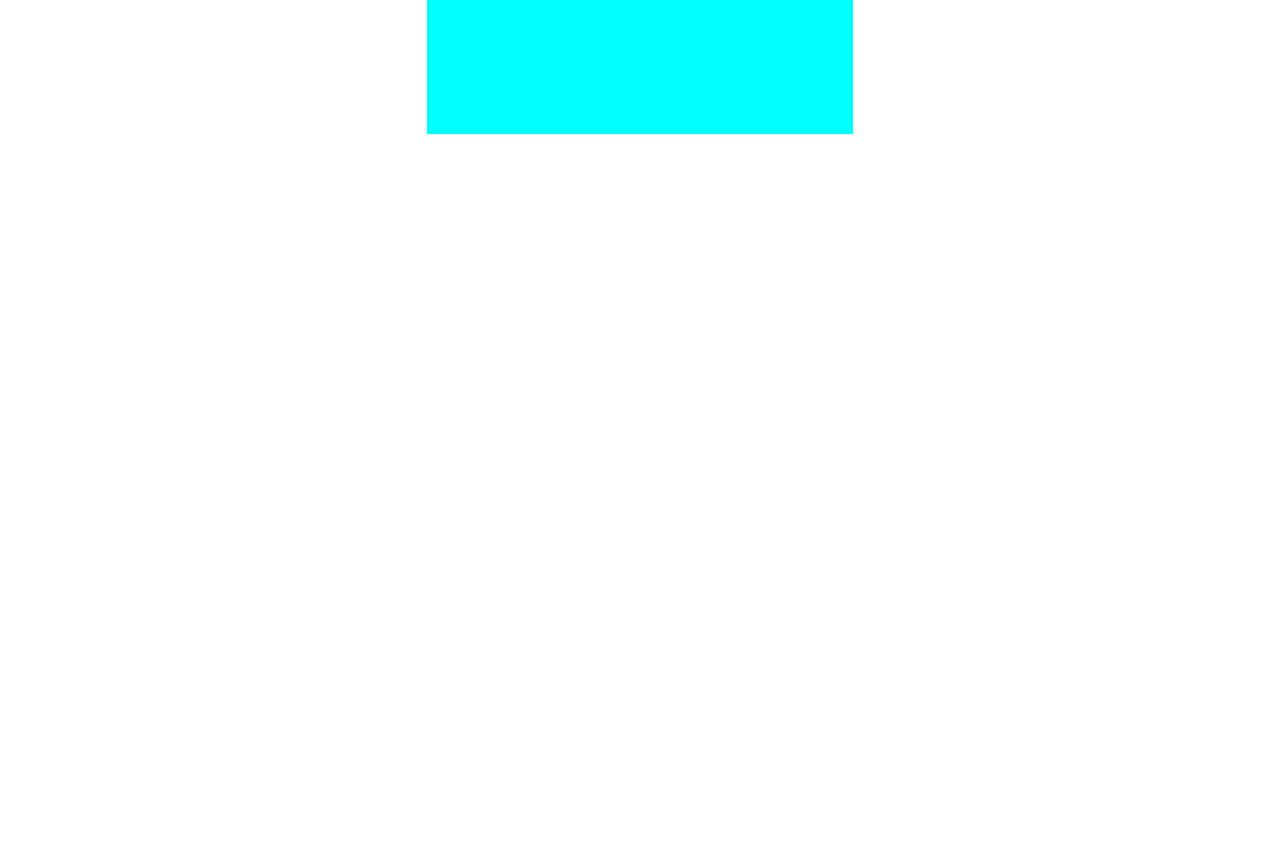
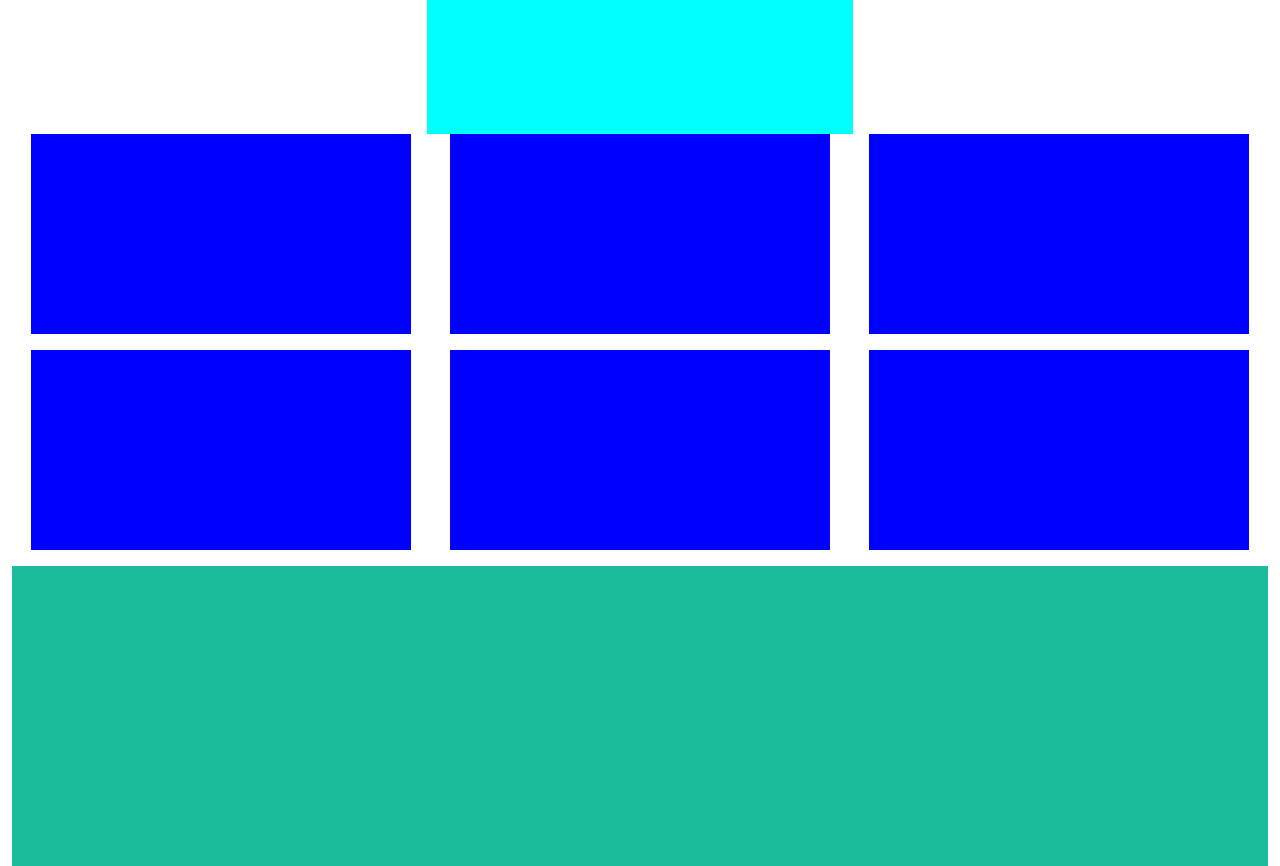
Before and after one commit to ChriEffe/html-css-bootstrap-freelancer, a plain HTML site: page index.html in a window 1280 px wide. Shown: the part 380-1246 px from the top of the page. Before the commit the page ends 800 px from the top, so only its background shows below. Drawn offline with nearby package versions, Linux system fonts and the light colour scheme.

Commit message:
inizio about

```diff
--- a/css/style.css
+++ b/css/style.css
@@ -22,3 +22,13 @@ html  {
     height: 150px;
     background-color: aqua;
 }
+
+.portfolio_content  {
+    height: 200px;
+    width: 380px;
+    background-color: blue;
+}
+
+.about_  {
+    height: 300px;
+}
--- a/index.html
+++ b/index.html
@@ -18,7 +18,7 @@
                 <div class="col-6"></div>
                 <div class="col-6"></div>
             </div>
-            <div class="header_ row justify-content-center h-100">
+            <div class="header_ row justify-content-center">
                 <div class="col-4">
                     <img src="" alt="">
                 </div>
@@ -29,16 +29,16 @@
         <main>
             <section class="row justify-content-center">
                 <div class="portfolio_ col-4"></div>
-                <div class="row">
-                    <div></div>
-                    <div></div>
-                    <div></div>
-                    <div></div>
-                    <div></div>
-                    <div></div>
+                <div class="row justify-content-center justify-content-around">
+                    <div class="portfolio_content col-3 mb-3"></div>
+                    <div class="portfolio_content col-3 mb-3"></div>
+                    <div class="portfolio_content col-3 mb-3"></div>
+                    <div class="portfolio_content col-3 mb-3"></div>
+                    <div class="portfolio_content col-3 mb-3"></div>
+                    <div class="portfolio_content col-3 mb-3"></div>
                 </div>
             </section>
-            <section></section>
+            <section class="header_ about_"></section>
             <section></section>
         </main>
 
```
